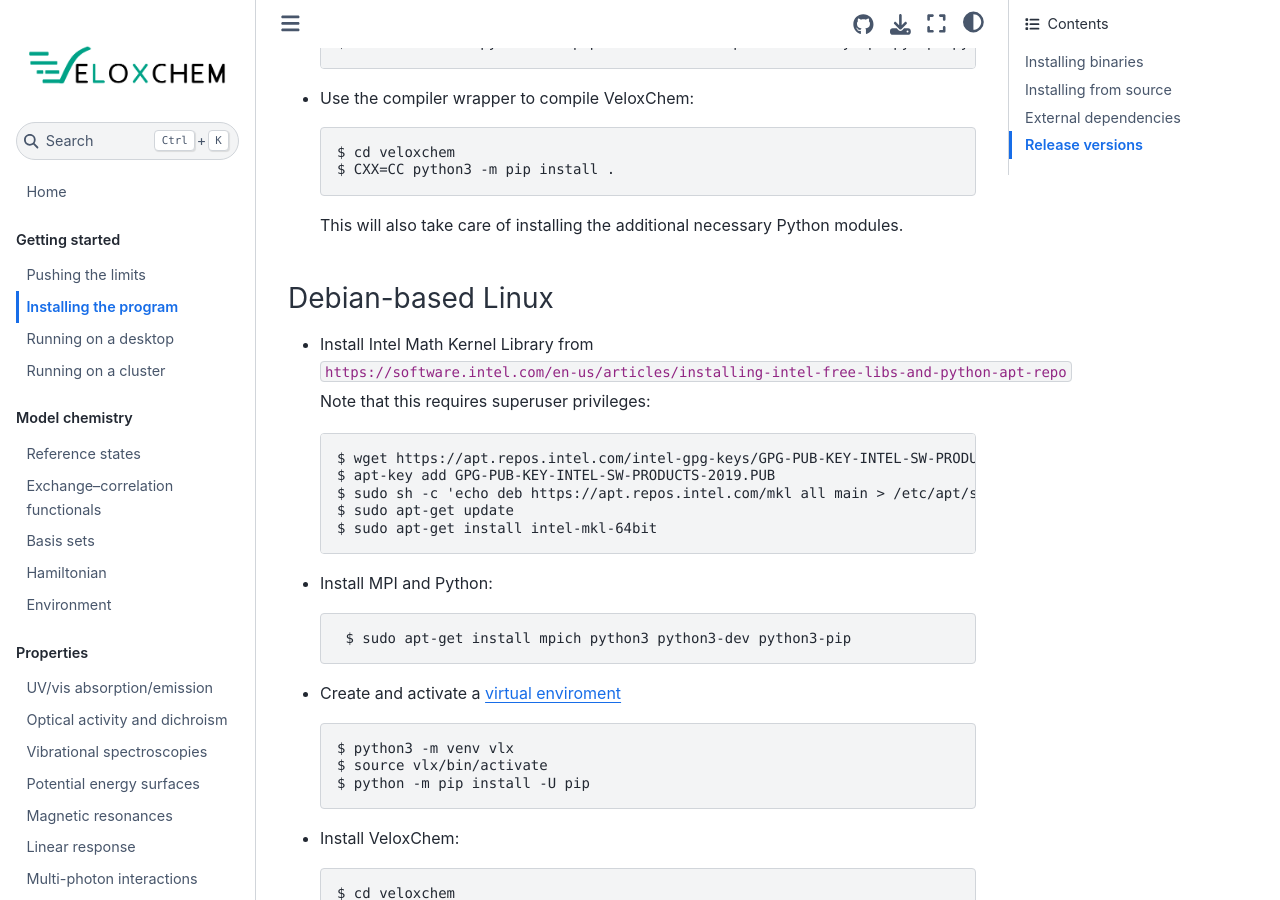
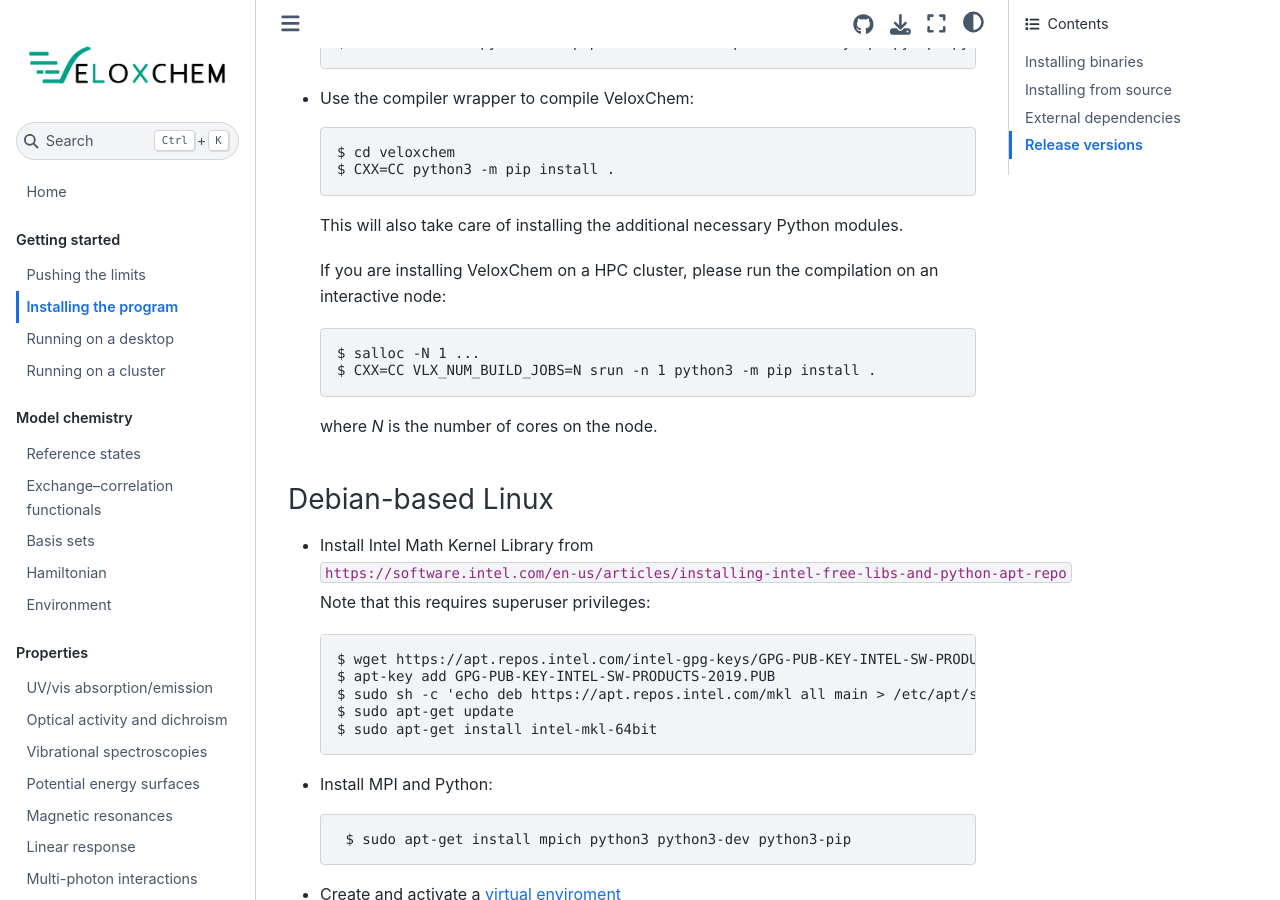
Before and after one commit to kthpanor/vlxman, a Jupyter Book: the page built from docs/installation.md, in a window 1280 px wide and 900 px high, scrolled down 3991 px. Built offline with Jupyter Book 1.0.4 settings and Sphinx 7.4.7 and the Sphinx Book theme 1.1.4, drawn with Linux system fonts in a browser that asks for light colours.

Commit message:
updated installation.md, cray platform

````diff
--- a/docs/installation.md
+++ b/docs/installation.md
@@ -158,6 +158,15 @@
 
   This will also take care of installing the additional necessary Python modules.
 
+  If you are installing VeloxChem on a HPC cluster, please run the compilation on an interactive node:
+
+  ```
+  $ salloc -N 1 ...
+  $ CXX=CC VLX_NUM_BUILD_JOBS=N srun -n 1 python3 -m pip install .
+  ```
+
+  where *N* is the number of cores on the node.
+
 ### Debian-based Linux
 
 - Install Intel Math Kernel Library from `https://software.intel.com/en-us/articles/installing-intel-free-libs-and-python-apt-repo`
````
